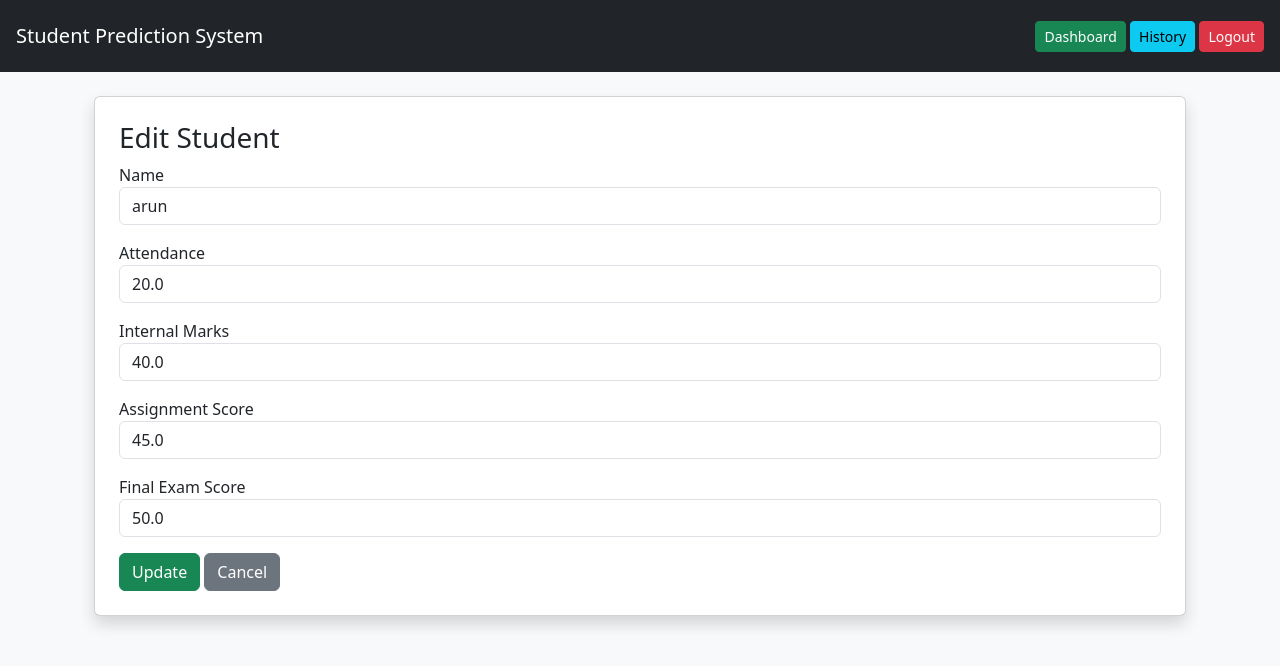
After one commit to kamalikasthuri14/student_prediction_system, a Django app: page /edit/1/ in a window 1280 px wide. The commit adds this page. Shown: the top 666 px of the page. Run offline with Django 5.2, Linux system fonts and the light colour scheme; a user stored in the database is signed in; data comes from the database, SQL or seed files in the repository; both versions use the stored data as it was after the commit; parts of the project's set-up code (start-up, migrations or seed data) failed here and were passed over.

Commit message:
Added edit student feature and fixed template error

```diff
--- a/student_prediction_system/urls.py
+++ b/student_prediction_system/urls.py
@@ -14,10 +14,12 @@ Including another URLconf
     1. Import the include() function: from django.urls import include, path
     2. Add a URL to urlpatterns:  path('blog/', include('blog.urls'))
 """
-from django.contrib import admin
+from django.contrib import admin   # ✅ THIS LINE WAS MISSING
 from django.urls import path, include
+from django.contrib.auth import views as auth_views
 
 urlpatterns = [
     path('admin/', admin.site.urls),
     path('', include('students.urls')),
+    path('logout/', auth_views.LogoutView.as_view(), name='logout'),
 ]
--- /dev/null
+++ b/students/templates/edit_student.html
@@ -0,0 +1,44 @@
+{% extends "base.html" %}
+
+{% block content %}
+
+<div class="container">
+    <div class="card shadow p-4">
+        <h3>Edit Student</h3>
+
+        <form method="POST">
+            {% csrf_token %}
+
+            <div class="mb-3">
+                <label>Name</label>
+                <input type="text" name="name" value="{{ student.name }}" class="form-control">
+            </div>
+
+            <div class="mb-3">
+                <label>Attendance</label>
+                <input type="number" name="attendance" value="{{ student.attendance }}" class="form-control">
+            </div>
+
+            <div class="mb-3">
+                <label>Internal Marks</label>
+                <input type="number" name="internal" value="{{ student.internal_marks }}" class="form-control">
+            </div>
+
+            <div class="mb-3">
+                <label>Assignment Score</label>
+                <input type="number" name="assignment" value="{{ student.assignment_score }}" class="form-control">
+            </div>
+
+            <div class="mb-3">
+                <label>Final Exam Score</label>
+                <input type="number" name="final" value="{{ student.final_exam_score }}" class="form-control">
+            </div>
+
+            <button type="submit" class="btn btn-success">Update</button>
+            <a href="{% url 'history' %}" class="btn btn-secondary">Cancel</a>
+
+        </form>
+    </div>
+</div>
+
+{% endblock %}
--- a/students/urls.py
+++ b/students/urls.py
@@ -4,6 +4,10 @@ from . import views
 urlpatterns = [
     path('', views.home, name='home'),
     path('student/', views.student_dashboard, name='student_dashboard'),
-    path('history/', views.history, name='history'),   # 👈 VERY IMPORTANT
+    path('history/', views.history, name='history'),
     path('download-pdf/', views.download_pdf, name='download_pdf'),
+
+    # EDIT & DELETE
+    path('edit/<int:student_id>/', views.edit_student, name='edit_student'),
+    path('delete/<int:student_id>/', views.delete_student, name='delete_student'),
 ]
--- a/students/views.py
+++ b/students/views.py
@@ -102,28 +102,38 @@ def history(request):
 
     students = Student.objects.all()
 
-    if not students.exists():
+    total_students = students.count()
+
+    if total_students == 0:
         return render(request, "history.html", {
             "students": students,
-            "graph": None
+            "graph": None,
+            "total_students": 0,
+            "avg_score": 0,
+            "high_count": 0,
+            "low_count": 0
         })
 
     names = [student.name for student in students]
     scores = [student.final_exam_score for student in students]
 
+    avg_score = round(sum(scores) / total_students, 2)
+
+    high_count = students.filter(prediction_result="High Chance of Success").count()
+    low_count = students.filter(prediction_result="Low Chance of Success").count()
+
     # 🎨 COLOR LOGIC
     colors = []
     for score in scores:
         if score <= 40:
-            colors.append("red")       # Poor
+            colors.append("red")
         elif score <= 70:
-            colors.append("brown")     # Average
+            colors.append("brown")
         else:
-            colors.append("green")     # Good
+            colors.append("green")
 
     plt.figure(figsize=(12, 5))
 
-    # Bar Chart
     plt.subplot(1, 2, 1)
     plt.bar(names, scores, color=colors)
     plt.xlabel("Students")
@@ -131,9 +141,7 @@ def history(request):
     plt.title("Students Performance History")
     plt.ylim(0, 100)
     plt.xticks(rotation=45)
-    plt.grid(axis='y')
 
-    # Pie Chart
     plt.subplot(1, 2, 2)
     plt.pie(scores, labels=names, autopct='%1.1f%%')
     plt.title("Score Distribution")
@@ -151,9 +159,12 @@ def history(request):
 
     return render(request, "history.html", {
         "students": students,
-        "graph": graph
+        "graph": graph,
+        "total_students": total_students,
+        "avg_score": avg_score,
+        "high_count": high_count,
+        "low_count": low_count
     })
-
 
 # ===============================
 # PDF DOWNLOAD FUNCTION
@@ -190,3 +201,31 @@ def download_pdf(request):
     doc.build(elements)
 
     return response
+# ===============================
+# DELETE STUDENT
+# ===============================
+@login_required
+def delete_student(request, student_id):
+    student = Student.objects.get(id=student_id)
+    student.delete()
+    return redirect('history')
+# ===============================
+# EDIT STUDENT
+# ===============================
+@login_required
+def edit_student(request, student_id):
+    student = Student.objects.get(id=student_id)
+
+    if request.method == "POST":
+        student.name = request.POST.get("name")
+        student.attendance = request.POST.get("attendance")
+        student.internal_marks = request.POST.get("internal")
+        student.assignment_score = request.POST.get("assignment")
+        student.final_exam_score = request.POST.get("final")
+        student.save()
+
+        return redirect('history')
+
+    return render(request, "edit_student.html", {
+        "student": student
+    })
```
Also changed, not shown: students/templates/history.html (+63 -7 lines), db.sqlite3.
